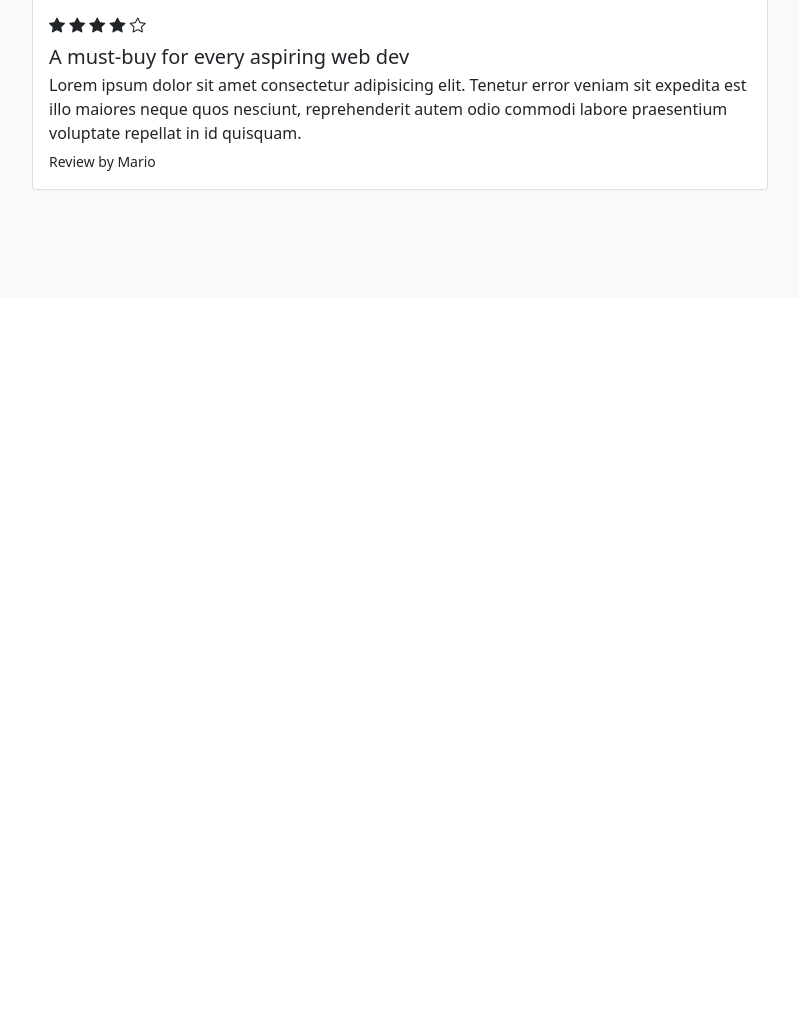
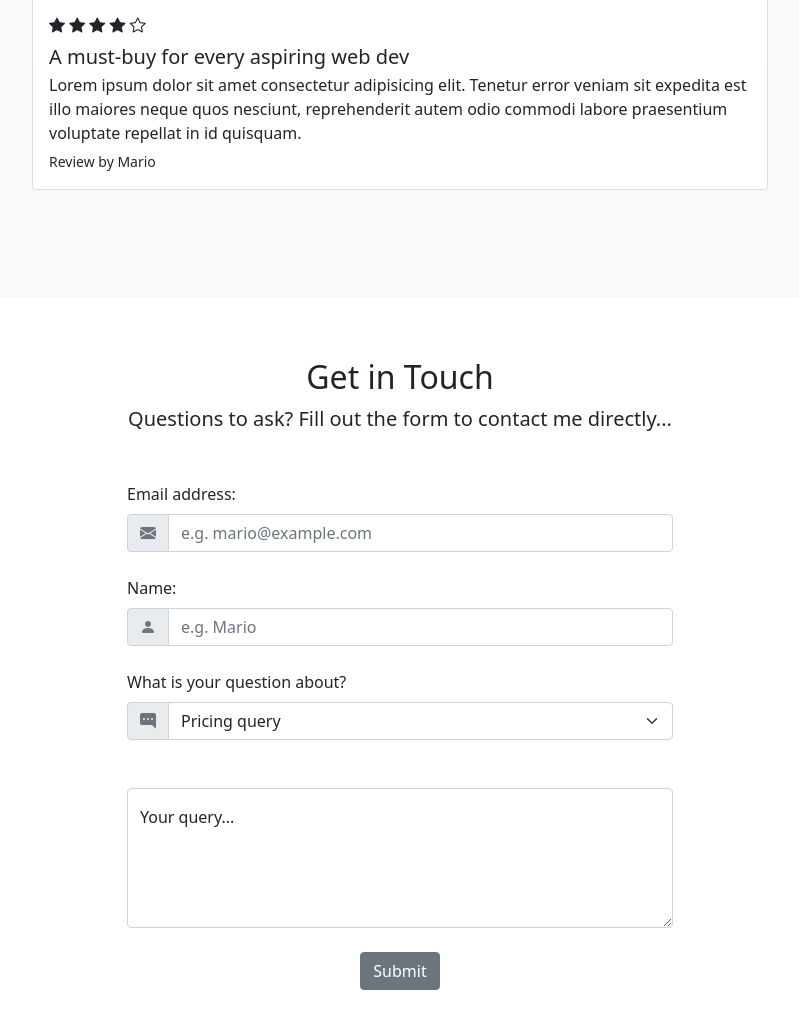
Before and after one commit to solygambas/html-css-frameworks, a plain HTML site: page ebook-landing-page/index.html in a window 1280 px wide. Shown: the part 3238-4266 px from the top of the page, without its empty margins (240-1039 px from the left). Before the commit the page ends 3536 px from the top, so only its background shows below. Drawn offline with nearby package versions, Linux system fonts and the light colour scheme.

Commit message:
add contact form

```diff
--- a/ebook-landing-page/index.html
+++ b/ebook-landing-page/index.html
@@ -462,6 +462,66 @@
     </section>
 
     <!-- contact form -->
+    <section id="contact">
+      <div class="container-lg">
+        <div class="text-center">
+          <h2>Get in Touch</h2>
+          <p class="lead">
+            Questions to ask? Fill out the form to contact me directly...
+          </p>
+        </div>
+        <div class="row justify-content-center my-5">
+          <div class="col-lg-6">
+            <form>
+              <label for="email" class="form-label">Email address:</label>
+              <div class="input-group mb-4">
+                <span class="input-group-text"
+                  ><i class="bi bi-envelope-fill text-secondary"></i
+                ></span>
+                <input
+                  type="email"
+                  id="email"
+                  class="form-control"
+                  placeholder="e.g. mario@example.com"
+                />
+              </div>
+              <label for="name" class="form-label">Name:</label>
+              <div class="mb-4 input-group">
+                <span class="input-group-text">
+                  <i class="bi bi-person-fill text-secondary"></i>
+                </span>
+                <input
+                  type="text"
+                  id="name"
+                  class="form-control"
+                  placeholder="e.g. Mario"
+                />
+              </div>
+              <label for="subject" class="form-label"
+                >What is your question about?</label
+              >
+              <div class="mb-4 input-group">
+                <span class="input-group-text">
+                  <i class="bi bi-chat-right-dots-fill text-secondary"></i>
+                </span>
+                <select name="form-select" id="subject" class="form-select">
+                  <option value="pricing" selected>Pricing query</option>
+                  <option value="content">Content query</option>
+                  <option value="other">Other query</option>
+                </select>
+              </div>
+              <div class="mb-4 mt-5 form-floating">
+                <textarea id="query" class="form-control" style="height: 140px" placeholder="query"></textarea>
+                <label for="query">Your query...</label>
+              </div>
+              <div class="mb-4 text-center">
+                <button type="submit" class="btn btn-secondary">Submit</button>
+              </div>
+            </form>
+          </div>
+        </div>
+      </div>
+    </section>
 
     <!-- get updates / modal trigger -->
 
```
